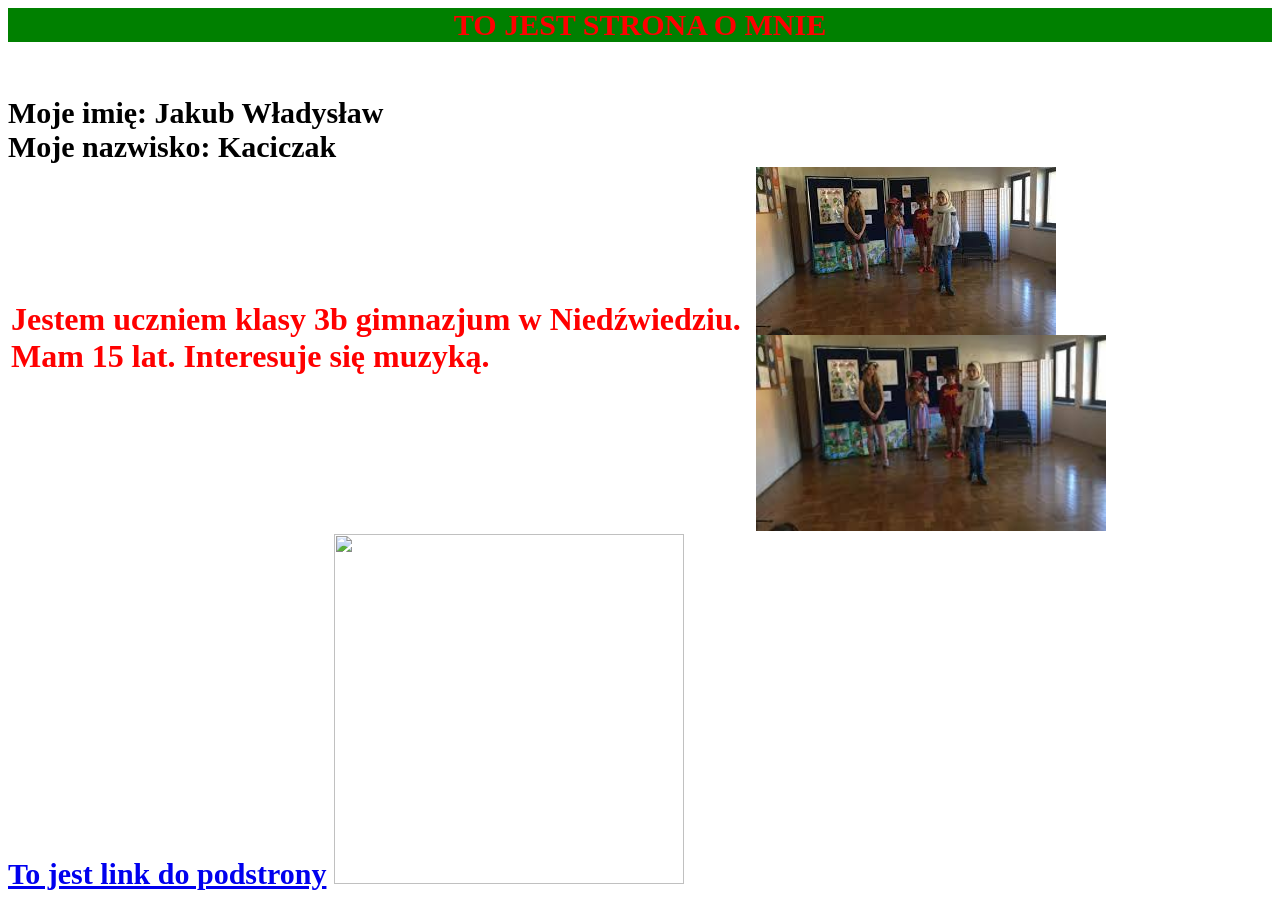
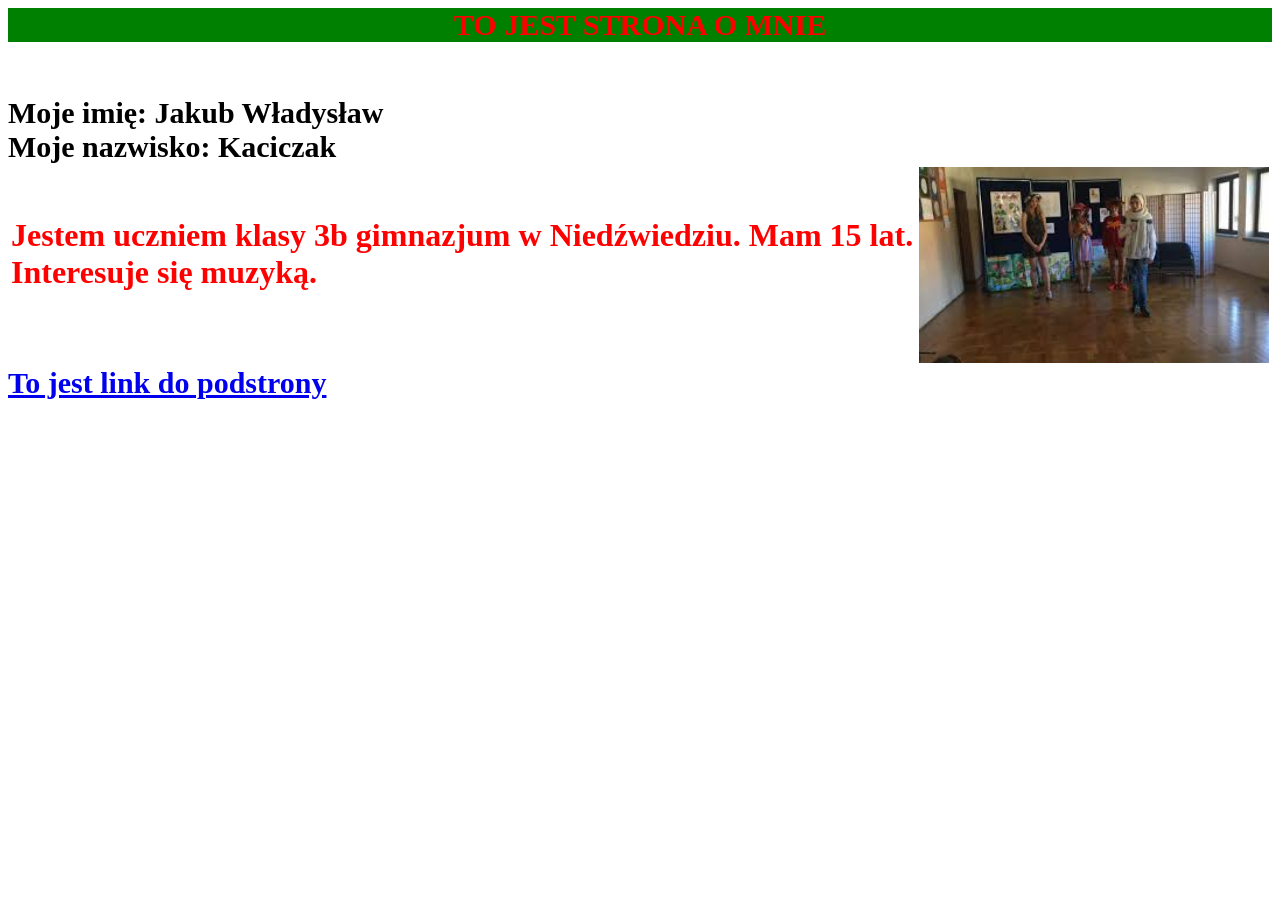
Before and after one commit to kubakaciczak1/kubakaciczak1.github.io, a plain HTML site: page index.html in a window 1280 px wide. After the commit the page ends 800 px from the top, so only its background shows below. Drawn offline with Linux system fonts and the light colour scheme.

Commit message:
Update index.html

```diff
--- a/index.html
+++ b/index.html
@@ -21,7 +21,6 @@ Moje imię: Jakub Władysław<BR>
    Mam 15 lat. Interesuje się muzyką.<H1/> </P>
 </TD>
  <TD>
-<IMG SRC="indeks.jpg">
   <IMG src="indeks.jpg" width="350"></A>
  </TD>
  </TR>
@@ -29,7 +28,7 @@ Moje imię: Jakub Władysław<BR>
 </TABLE>
 
  <A href="podstrona">To jest link do podstrony</A>
-<IMG src="header3.jpg" width="350"></A>
+
 
 
 </BODY>
```
